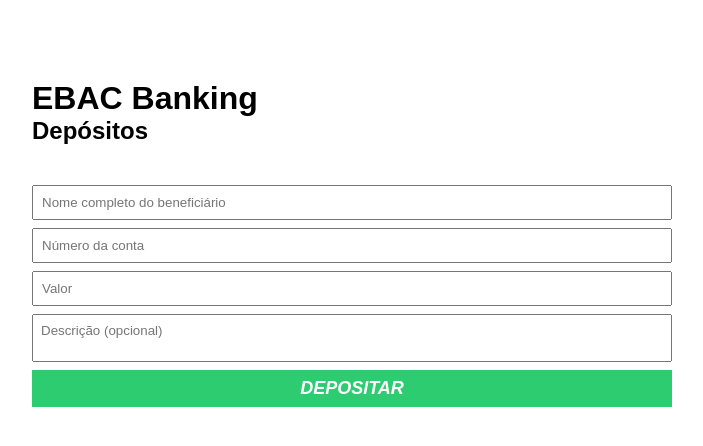
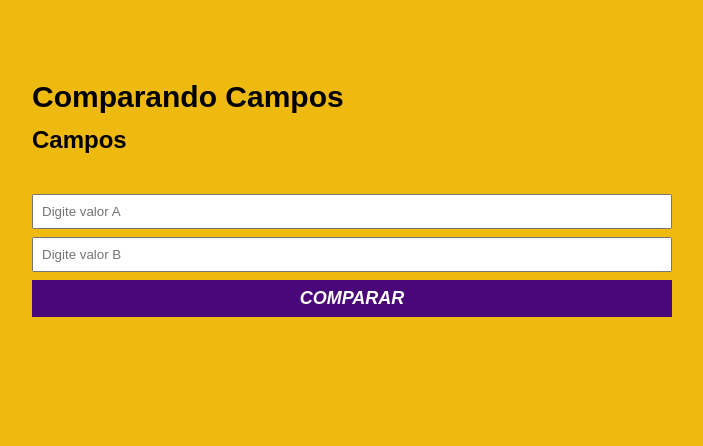
Before and after one commit to NetzZz0/EBAC_Exercicio, a plain HTML site: page Exercicio modulo 7/index.html in a window 1280 px wide. Shown: the whole page, without its empty margins (288-991 px from the left). Drawn offline with Linux system fonts and the light colour scheme.

Commit message:
estilizando pagina

```diff
--- a/Exercicio modulo 7/index.html
+++ b/Exercicio modulo 7/index.html
@@ -12,17 +12,12 @@
 
 <body>
     <div class="container">
-        <h1>EBAC Banking</h1>
-        <h2>Depósitos</h2>
-        <form id="form-deposito">
-            <input type="text" id="nome-beneficiario" required placeholder="Nome completo do beneficiário" />
-            <p class="error-msg">
-                nome invalido
-            </p>
-            <input type="number" id="numero-conta" required placeholder="Número da conta" />
-            <input type="number" id="valor-deposito" required placeholder="Valor" />
-            <textarea id="descricao" placeholder="Descrição (opcional)"></textarea>
-            <button id="btn-depositar" type="submit">Depositar</button>
+        <h1>Comparando Campos</h1>
+        <h2>Campos</h2>
+        <form id="form-campos">
+            <input type="number" id="campoA" required placeholder="Digite valor A" />
+            <input type="number" id="campoB" required placeholder="Digite valor B" />
+            <button id="btn-depositar" type="submit">Comparar</button>
         </form>
         <p class="success-msg"></p>
     </div>
--- a/Exercicio modulo 7/style.css
+++ b/Exercicio modulo 7/style.css
@@ -5,7 +5,9 @@
     font-family: sans-serif;
 }
 
-body {}
+body {
+    background-color: rgb(238, 186, 16);
+}
 
 .container {
     margin: 80px auto;
@@ -17,8 +19,19 @@
     margin-top: 40px;
 }
 
+h1 {
+    font-family: Arial, Helvetica, sans-serif;
+    font-size: 30px;
+}
+
+h2 {
+    margin-top: 12px;
+    font-family: Arial, Helvetica, sans-serif;
+    font-size: 24px;
+    justify-content: space-between;
+}
+
 input,
-textarea,
 button {
     display: block;
     padding: 8px;
@@ -28,7 +41,7 @@
 }
 
 button {
-    background-color: #2ecc71;
+    background-color: #4a0777;
     border: none;
     text-transform: uppercase;
     color: #fff;
@@ -39,11 +52,11 @@
 }
 
 button:hover {
-    background-color: #27ae60;
+    background-color: #9b0edd;
 }
 
 .success-msg {
-    background-color: #27ae60;
+    background-color: #14d364;
     color: #fff;
     padding: 16px;
     display: none;
```
